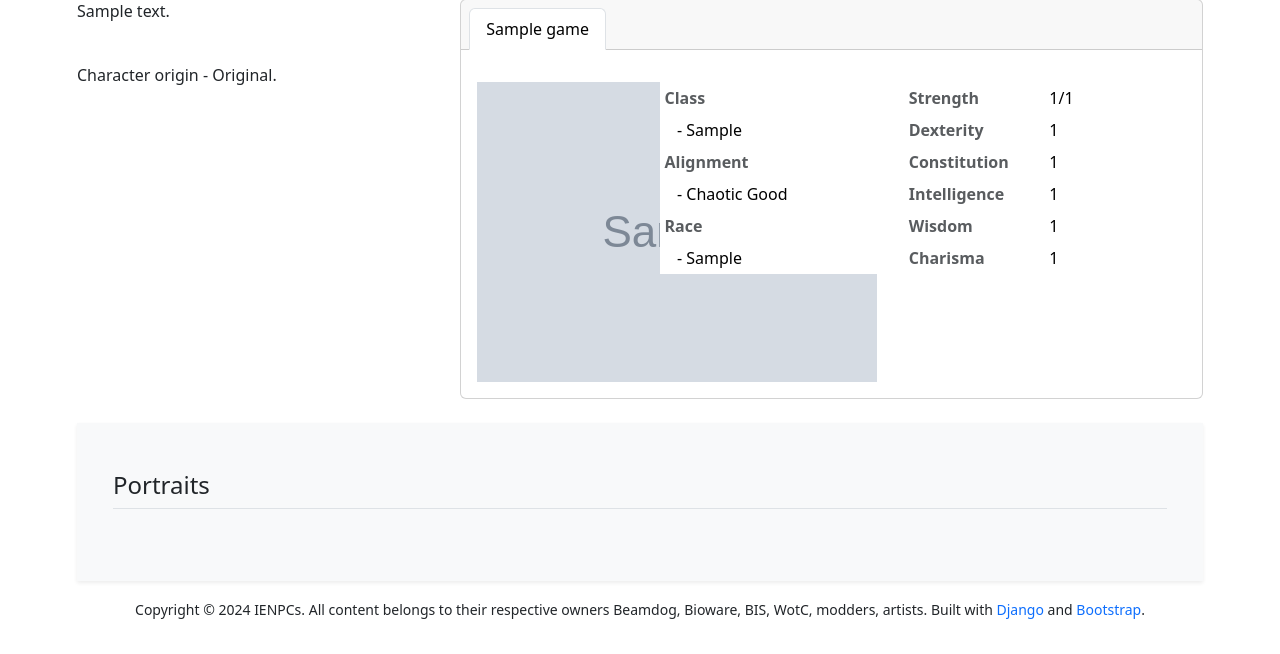
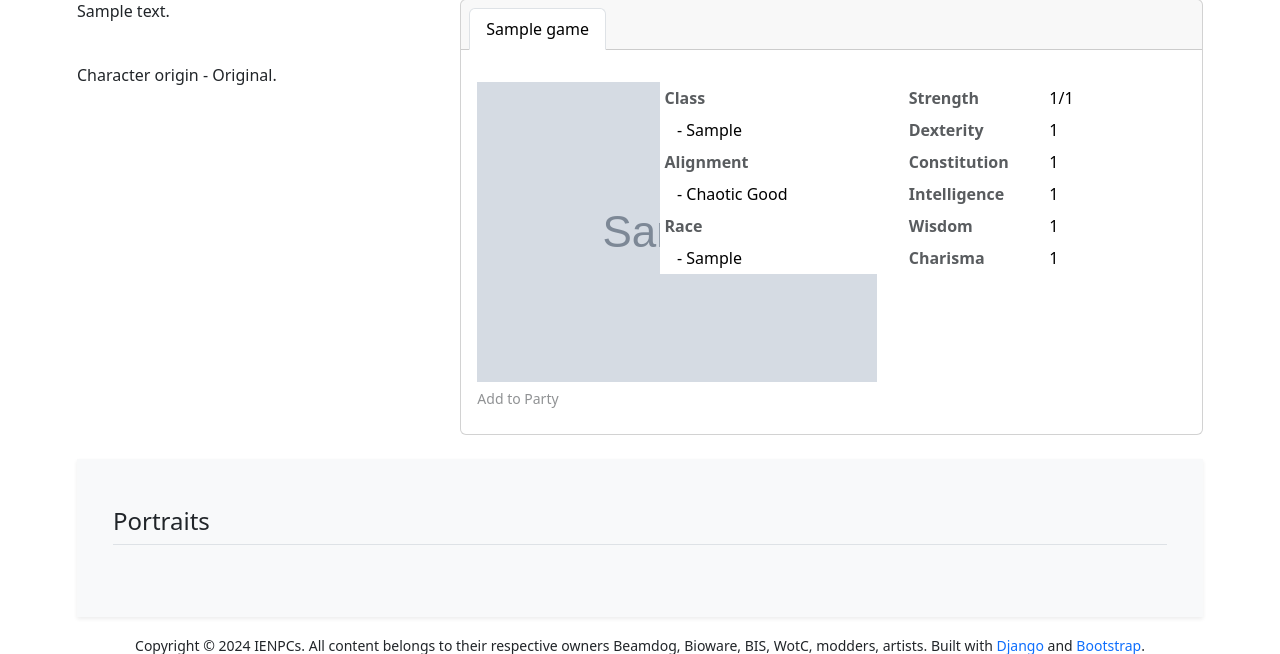
Before and after one commit to ddrmv/ienpcs, a Django app: a page that uses ienpcs/gallery/templates/gallery/character_detail.html in a window 1280 px wide. Shown: the part 176-830 px from the top of the page. Before the commit the page ends 795 px from the top, so only its background shows below. Run offline with Django 5.2, Linux system fonts and the light colour scheme; data comes from the database, SQL or seed files in the repository; tables that the repository leaves empty hold one stand-in row (values such as "Sample post"); grey boxes marked "Sample" are stand-in pictures; parts of the project's set-up code (start-up, migrations or seed data) failed here and were passed over.

Commit message:
Add 'Add to party' link in npc section in character_detail page

```diff
--- a/ienpcs/gallery/templates/gallery/character_detail.html
+++ b/ienpcs/gallery/templates/gallery/character_detail.html
@@ -49,7 +49,12 @@
                       <div class="row">
 
                         <div class="col-3">
-                          <img src="{{ npc.web_image.url }}" alt="Portrait of {{ npc.name }}" />
+                          <img class="mb-2" src="{{ npc.web_image.url }}" alt="Portrait of {{ npc.name }}" />
+                          {% if user.is_authenticated %}
+                            <div class="card-subtitle mb-2 text-body-secondary"><small><a href="{% url 'gallery:party_add_npc' npc.id %}">Add to Party</a></small></div>
+                          {% else %}
+                            <div class="card-subtitle mb-2 text-body-tertiary"><small><a title="You must be logged in to manage Party">Add to Party</a></small></div>
+                          {% endif %}
                         </div>
 
                         <div class="col-4">
```
